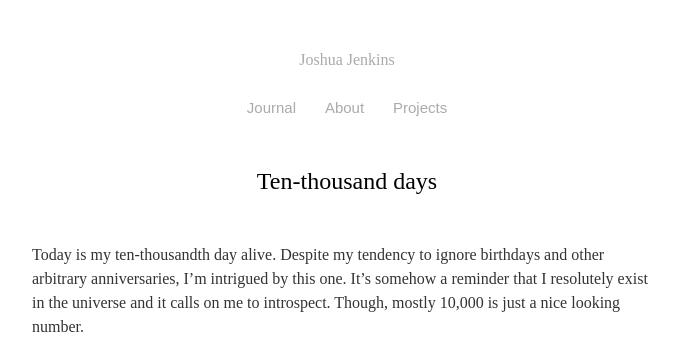
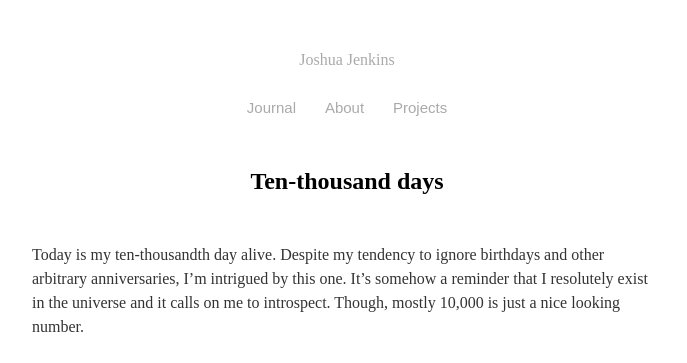
Before and after one commit to joshuajenkins/joshuajenkins.github.io, a Jekyll site: the page built from _posts/2014-05-15-10k.md, in a window 1280 px wide. Shown: the top 363 px of the page, without its empty margins (293-980 px from the left). Built offline with Jekyll 4.4.1, drawn with Linux system fonts in a browser that asks for light colours; nearby versions of some CDN libraries; some web fonts are replaced.

Commit message:
Sometimes nicer type is nicer

```diff
--- a/src/scss/_journal-list.scss
+++ b/src/scss/_journal-list.scss
@@ -49,8 +49,9 @@
       padding: 0 1em;
       width: 100%;
       line-height: 1.2em;
-      font-weight: 600;
-      font-size: $baseline*2;
+      font-weight: 800;
+      font-family: $font-display;
+      font-size: $font-large;
       color: white;
 
       text-decoration: underline;
--- a/src/scss/_journal.scss
+++ b/src/scss/_journal.scss
@@ -1,8 +1,8 @@
 article {
 
   h2 {
-    font-family: $font-sans;
-    font-weight: 500;
+    font-family: $font-display;
+    font-weight: 800;
     font-size: $font-medium;
     max-width: $width-paragraph;
     margin: 0 auto $baseline*2 auto;
--- a/src/scss/_vars.scss
+++ b/src/scss/_vars.scss
@@ -20,5 +20,6 @@ $width-paragraph: 630px;
 $width-image: 780px;
 $page-padding: 16px;
 
+$font-display: 'Surveyor SSm A', 'Surveyor SSm B';
 $font-sans: 'Ideal Sans SSm A', 'Ideal Sans SSm B';
 $font-text: 'Ideal Sans SSm A', 'Ideal Sans SSm B';
```
Also changed, not shown: css/main.css.
